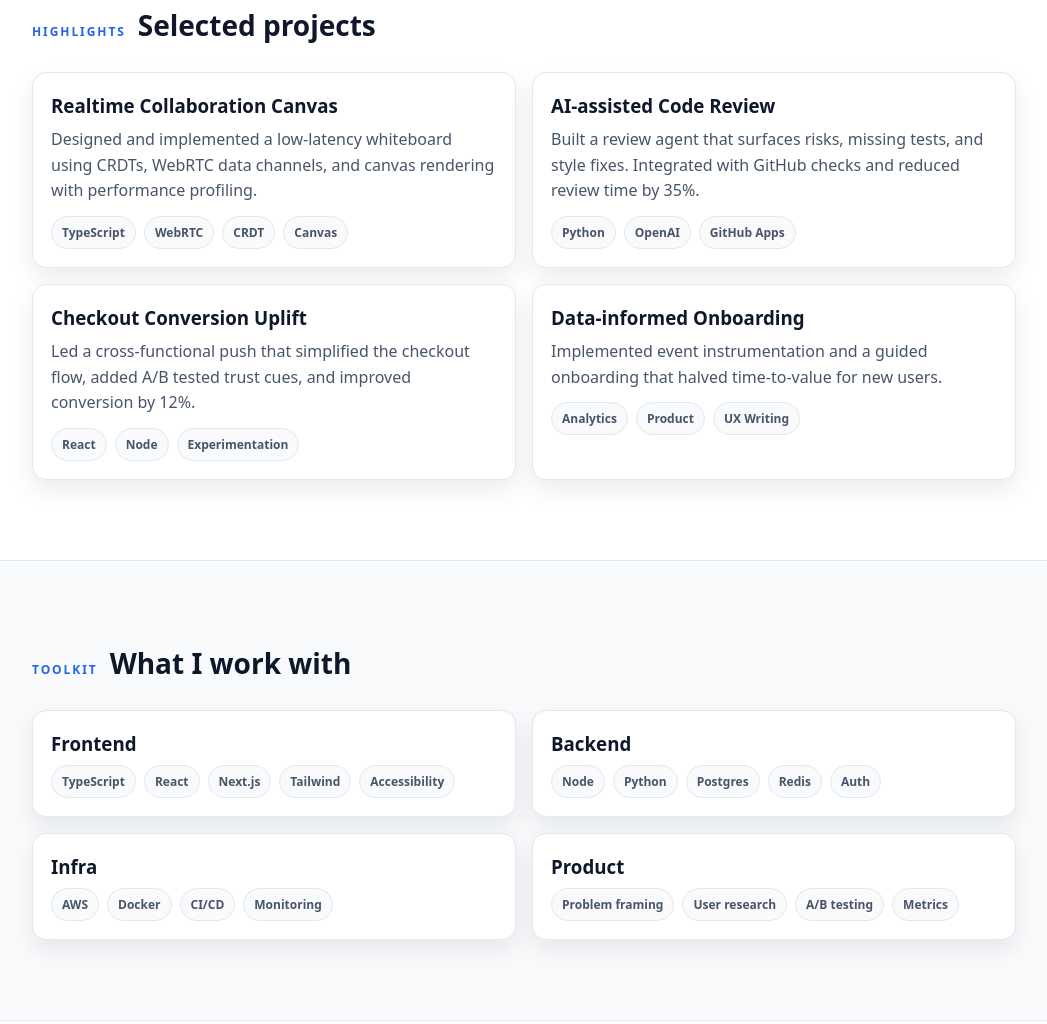
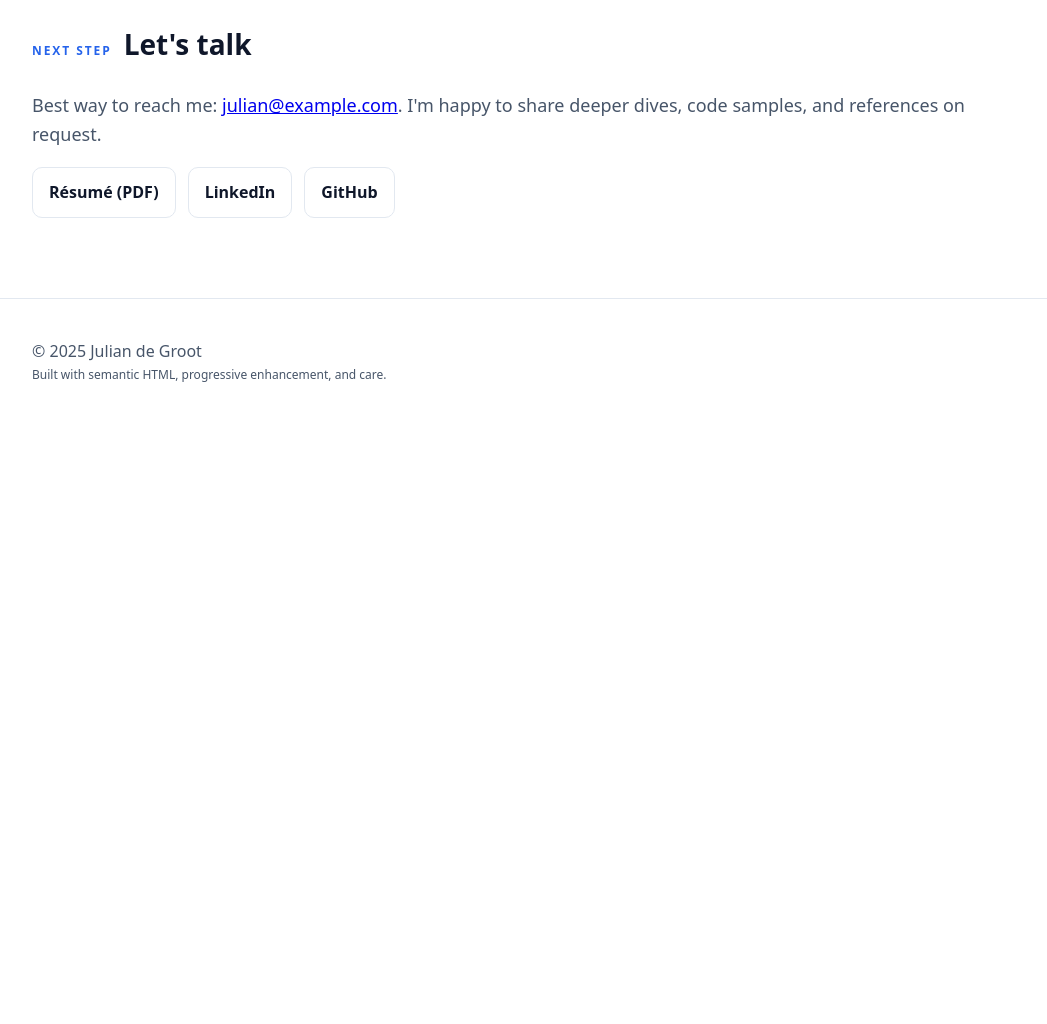
Before and after one commit to julianthegroot-sudo/hello-world, a plain HTML site: page index.html in a window 1280 px wide. Shown: the part 890-1914 px from the top of the page, without its empty margins (116-1163 px from the left). After the commit the page ends 1314 px from the top, so only its background shows below. Drawn offline with Linux system fonts and the light colour scheme.

Commit message:
Update index.html

```diff
--- a/index.html
+++ b/index.html
@@ -117,8 +117,6 @@ html { scroll-behavior: smooth; }
         <button class="menu-btn" aria-expanded="false" aria-controls="menu">Menu</button>
         <div id="menu" class="nav-links" role="menu">
           <a href="#about" role="menuitem">About</a>
-          <a href="#projects" role="menuitem">Projects</a>
-          <a href="#skills" role="menuitem">Skills</a>
           <a href="#contact" role="menuitem">Contact</a>
           <a href="#resume" role="menuitem">Résumé</a>
         </div>
@@ -130,15 +128,15 @@ html { scroll-behavior: smooth; }
     <section class="hero">
       <div class="container hero-grid">
         <div>
-          <h1>Product-minded engineer crafting delightful, durable software</h1>
-          <p class="tagline">I blend design sensibility with engineering rigor to ship pragmatic solutions fast.</p>
+          <h1>Beginner engineer eager to learn and contribute</h1>
+          <p class="tagline">I'm excited about joining Jonathan's group to grow quickly, help where needed, and bring positive energy to the team.</p>
           <div class="cta-row">
-            <a class="btn primary" href="#projects">See highlight projects</a>
+            <a class="btn primary" href="#about">Why me</a>
             <a class="btn" href="#contact">Get in touch</a>
           </div>
         </div>
         <div>
-          <div class="avatar" aria-hidden="true"></div>
+          <img class="avatar" src="julian.jpg" alt="Headshot" />
         </div>
       </div>
     </section>
@@ -149,104 +147,8 @@ html { scroll-behavior: smooth; }
           <span class="eyebrow">About</span>
           <h2 class="h2">Hi, I'm Julian.</h2>
         </div>
-        <p class="lead">I love building end-to-end: ideation, prototyping, shipping, and iterating with users. I care about crisp UX, clean APIs, and measurable outcomes. I thrive in small teams, ambiguity, and high expectations.</p>
-      </div>
-    </section>
-
-    <section id="projects">
-      <div class="container">
-        <div class="section-head">
-          <span class="eyebrow">Highlights</span>
-          <h2 class="h2">Selected projects</h2>
-        </div>
-        <div class="grid">
-          <article class="card" aria-labelledby="p1-title">
-            <h3 id="p1-title">Realtime Collaboration Canvas</h3>
-            <p>Designed and implemented a low-latency whiteboard using CRDTs, WebRTC data channels, and canvas rendering with performance profiling.</p>
-            <div class="chip-row">
-              <span class="chip">TypeScript</span>
-              <span class="chip">WebRTC</span>
-              <span class="chip">CRDT</span>
-              <span class="chip">Canvas</span>
-            </div>
-          </article>
-          <article class="card" aria-labelledby="p2-title">
-            <h3 id="p2-title">AI-assisted Code Review</h3>
-            <p>Built a review agent that surfaces risks, missing tests, and style fixes. Integrated with GitHub checks and reduced review time by 35%.</p>
-            <div class="chip-row">
-              <span class="chip">Python</span>
-              <span class="chip">OpenAI</span>
-              <span class="chip">GitHub Apps</span>
-            </div>
-          </article>
-          <article class="card" aria-labelledby="p3-title">
-            <h3 id="p3-title">Checkout Conversion Uplift</h3>
-            <p>Led a cross-functional push that simplified the checkout flow, added A/B tested trust cues, and improved conversion by 12%.</p>
-            <div class="chip-row">
-              <span class="chip">React</span>
-              <span class="chip">Node</span>
-              <span class="chip">Experimentation</span>
-            </div>
-          </article>
-          <article class="card" aria-labelledby="p4-title">
-            <h3 id="p4-title">Data-informed Onboarding</h3>
-            <p>Implemented event instrumentation and a guided onboarding that halved time-to-value for new users.</p>
-            <div class="chip-row">
-              <span class="chip">Analytics</span>
-              <span class="chip">Product</span>
-              <span class="chip">UX Writing</span>
-            </div>
-          </article>
-        </div>
-      </div>
-    </section>
-
-    <section id="skills" class="alt">
-      <div class="container">
-        <div class="section-head">
-          <span class="eyebrow">Toolkit</span>
-          <h2 class="h2">What I work with</h2>
-        </div>
-        <div class="grid">
-          <div class="card">
-            <h3>Frontend</h3>
-            <div class="chip-row">
-              <span class="chip">TypeScript</span>
-              <span class="chip">React</span>
-              <span class="chip">Next.js</span>
-              <span class="chip">Tailwind</span>
-              <span class="chip">Accessibility</span>
-            </div>
-          </div>
-          <div class="card">
-            <h3>Backend</h3>
-            <div class="chip-row">
-              <span class="chip">Node</span>
-              <span class="chip">Python</span>
-              <span class="chip">Postgres</span>
-              <span class="chip">Redis</span>
-              <span class="chip">Auth</span>
-            </div>
-          </div>
-          <div class="card">
-            <h3>Infra</h3>
-            <div class="chip-row">
-              <span class="chip">AWS</span>
-              <span class="chip">Docker</span>
-              <span class="chip">CI/CD</span>
-              <span class="chip">Monitoring</span>
-            </div>
-          </div>
-          <div class="card">
-            <h3>Product</h3>
-            <div class="chip-row">
-              <span class="chip">Problem framing</span>
-              <span class="chip">User research</span>
-              <span class="chip">A/B testing</span>
-              <span class="chip">Metrics</span>
-            </div>
-          </div>
-        </div>
+        <p class="lead">I'm early in my journey and focused on building strong foundations. My goal is to join Jonathan's group where I can learn by doing, take on real responsibilities, and contribute to a supportive, high-standards culture.</p>
+        <p>I value clear communication, reliability, and continuous improvement. I'm comfortable starting with beginner-friendly tasks and ramping up quickly.</p>
       </div>
     </section>
 
```
